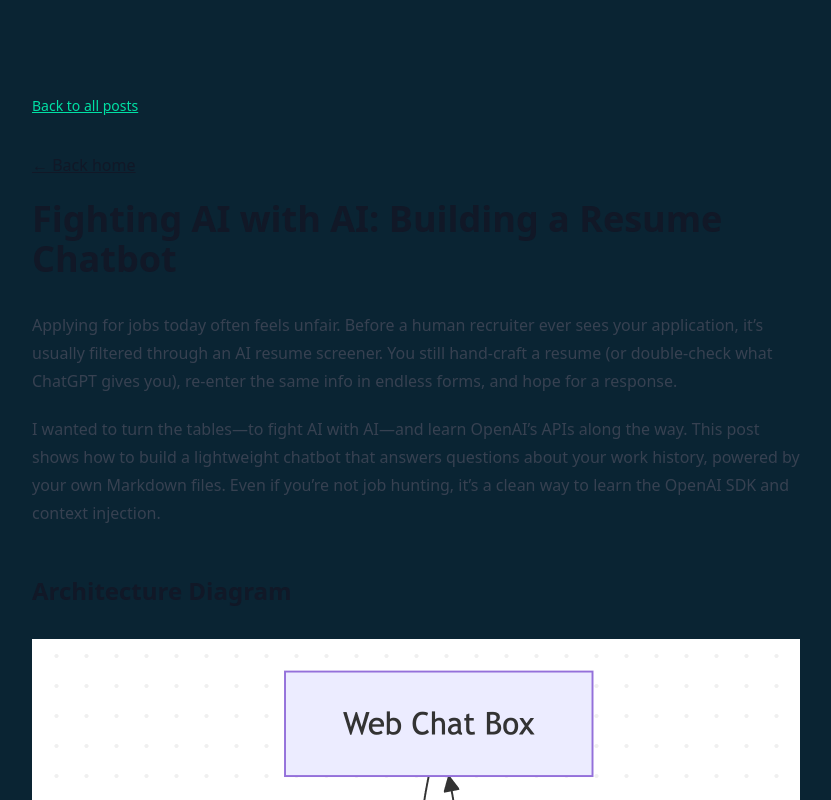
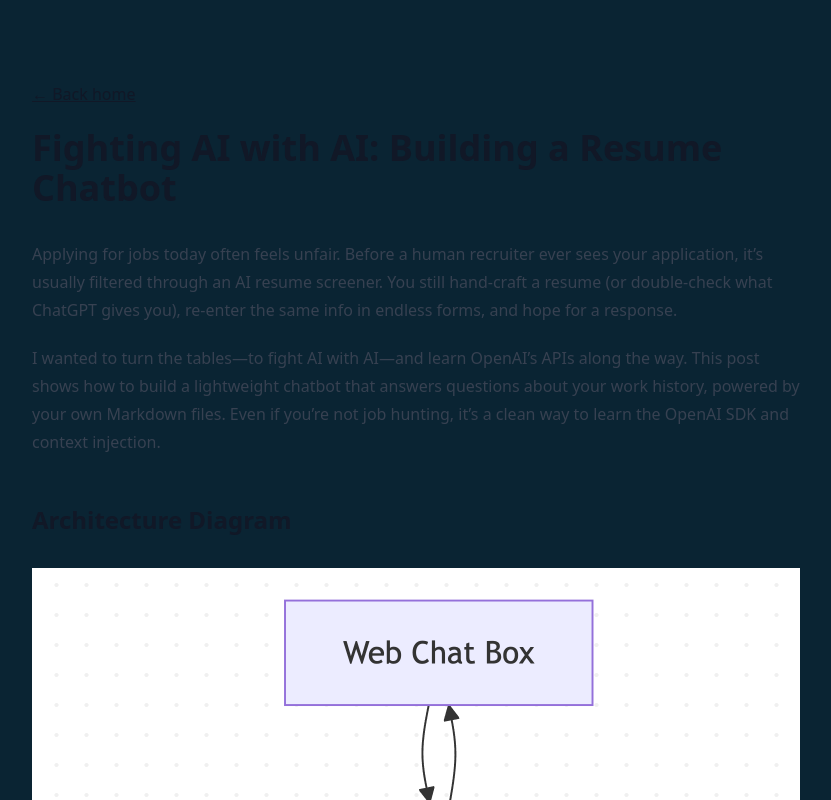
Before and after one commit to cstipes-devs/stipes-nextjs-tailwind, a Next.js app: page /blog/chat-bot in a window 1280 px wide. Shown: the top 800 px of the page, without its empty margins (224-1055 px from the left). Built offline with nearby package versions, Linux system fonts and the light colour scheme.

Commit message:
more clean up

```diff
--- a/app/(site)/blog/[slug]/page.tsx
+++ b/app/(site)/blog/[slug]/page.tsx
@@ -49,9 +49,6 @@ export default async function BlogPostPage({ params }: BlogPageProps) {
       </p>
       <h1>{frontmatter.title}</h1>
       <p className="text-zinc-300">{frontmatter.description}</p>
-      <Link href="/blog" className="mt-4 inline-flex items-center text-sm font-medium text-accent-500 hover:text-accent-300">
-        Back to all posts
-      </Link>
       <div className="mt-8">{content}</div>
     </article>
   );
```
